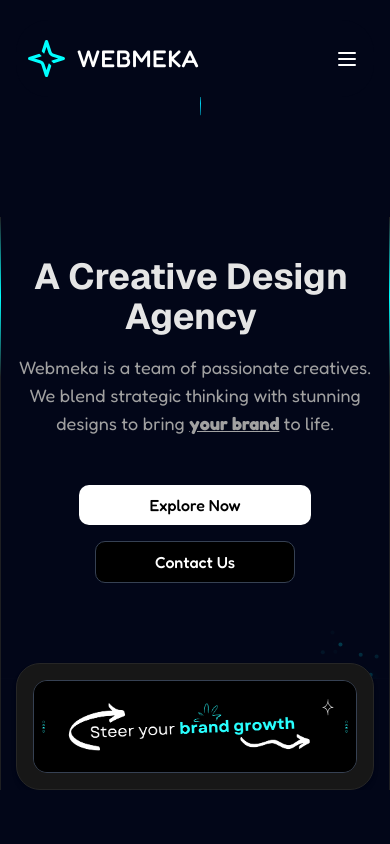
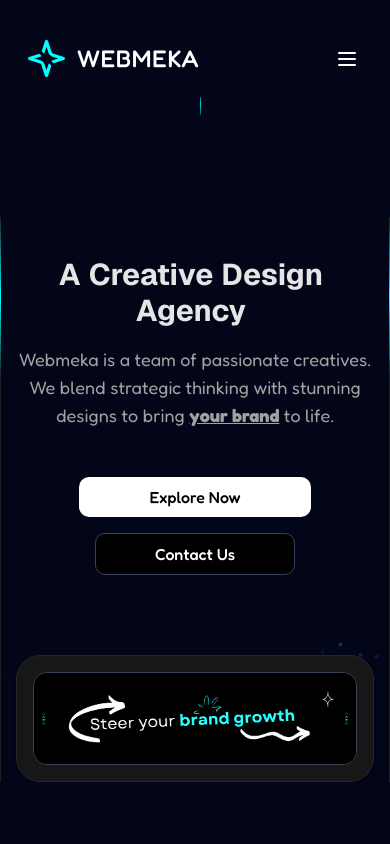
Before and after one commit to webmeka/webmeka, a Next.js app: page / in a window 390 px wide. Shown: the top 844 px of the page. Built offline with nearby package versions, Linux system fonts and the light colour scheme.

Commit message:
layout layoout fix

```diff
--- a/src/components/hero-section.tsx
+++ b/src/components/hero-section.tsx
@@ -12,7 +12,7 @@ export default function HeroSectionOne() {
         <div className="absolute h-40 w-px bg-gradient-to-b from-transparent via-webmeka to-transparent" />
       </div>
       <div className="px-4 pt-10 md:pt-20">
-        <h1 className="relative z-10 mx-auto font-bold font-sans max-w-4xl text-neutral-200 text-center text-4xl  sm:text-5xl  lg:text-7xl">
+        <h1 className="relative z-10 mx-auto font-bold font-sans max-w-4xl text-neutral-200 text-center text-3xl xs:text-5xl  lg:text-7xl">
          {"A Creative Design Agency"
             .split(" ")
             .map((word, index) => (
```
